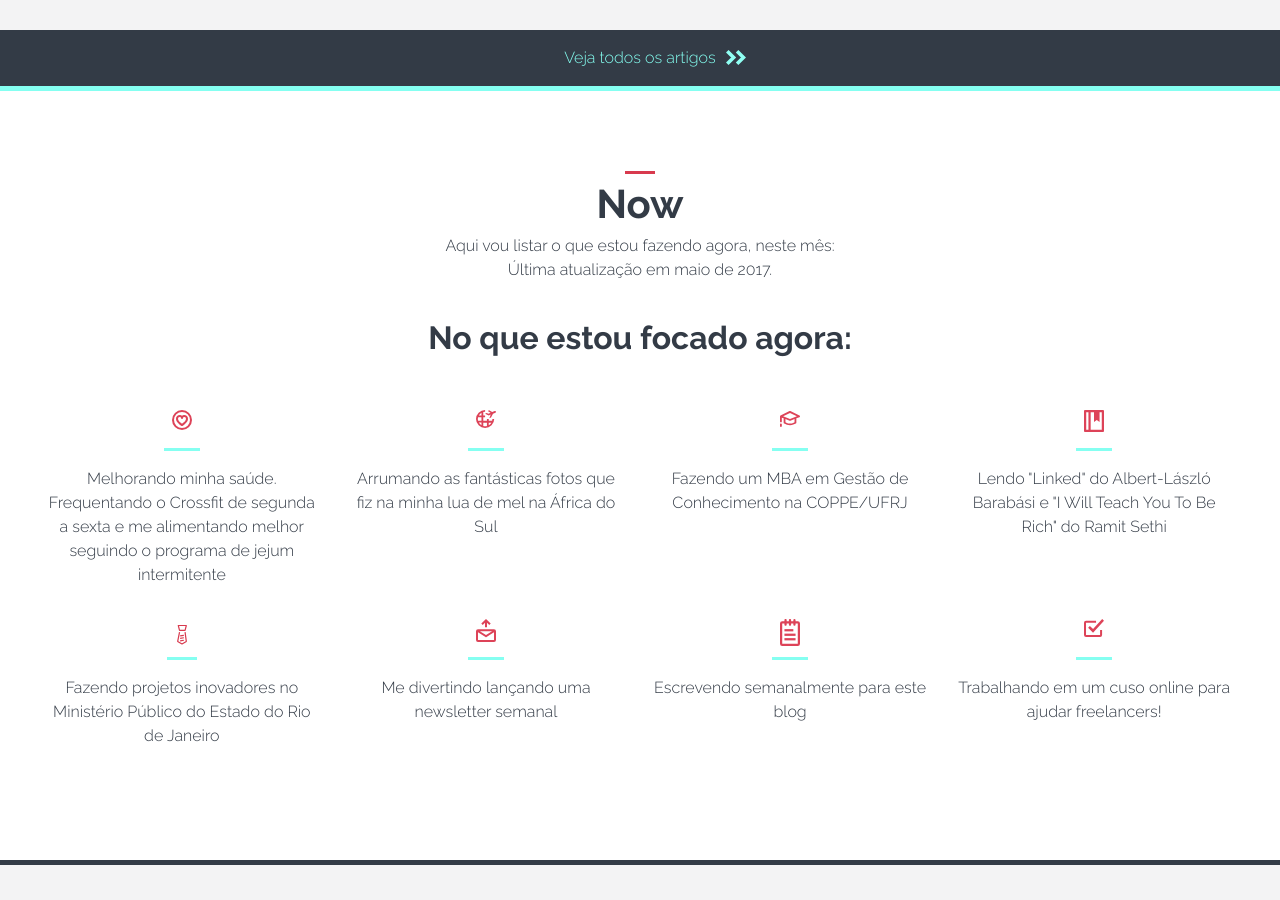
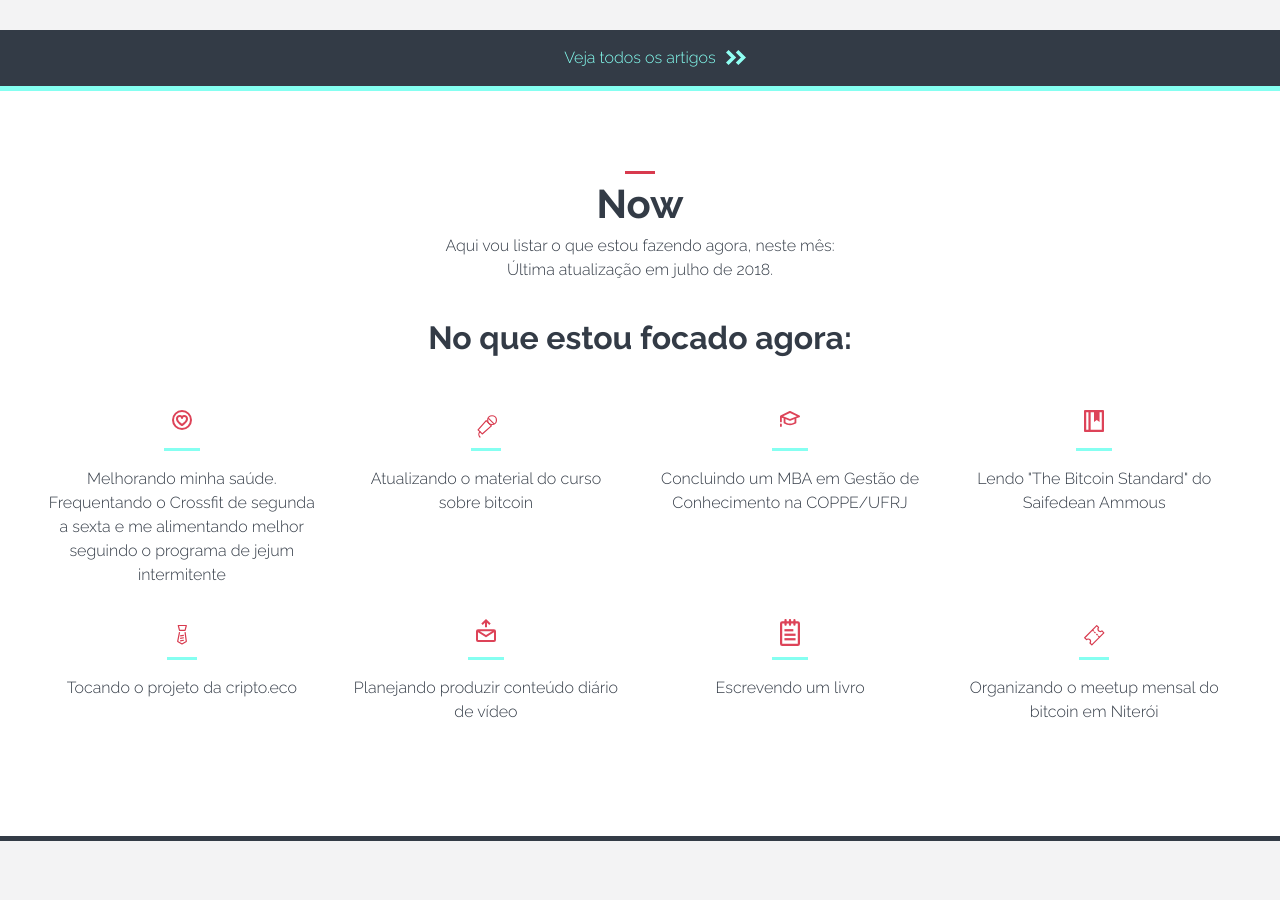
Before and after one commit to pedromarins/pedromarins.github.io, a Jekyll site: the page built from index.html, in a window 1280 px wide and 900 px high, scrolled down 1541 px. Built offline with Jekyll 4.4.1, drawn with Linux system fonts in a browser that asks for light colours.

Commit message:
atualizando o NOW - julho 2018

```diff
--- a/_data/now.yml
+++ b/_data/now.yml
@@ -1,26 +1,26 @@
 - content: Melhorando minha saúde. Frequentando o Crossfit de segunda a sexta e me alimentando melhor seguindo o programa de jejum intermitente
   type: life
 
-- content: Arrumando as fantásticas fotos que fiz na minha lua de mel na África do Sul
-  type: travel
+- content: Atualizando o material do curso sobre bitcoin
+  type: talk
 
-- content: Fazendo um MBA em Gestão de Conhecimento na COPPE/UFRJ
+- content: Concluindo um MBA em Gestão de Conhecimento na COPPE/UFRJ
   type: study
 
-- content: Lendo "Linked" do Albert-László Barabási e "I Will Teach You To Be Rich" do Ramit Sethi
+- content: Lendo "The Bitcoin Standard" do Saifedean Ammous
   type: book
 
-- content: Fazendo projetos inovadores no Ministério Público do Estado do Rio de Janeiro
+- content: Tocando o projeto da cripto.eco
   type: job
 
-- content: Me divertindo lançando uma newsletter semanal
+- content: Planejando produzir conteúdo diário de vídeo
   type: newsletter
 
-- content: Escrevendo semanalmente para este blog
+- content: Escrevendo um livro
   type: blog
 
-- content: Trabalhando em um cuso online para ajudar freelancers!
-  type: course
+- content: Organizando o meetup mensal do bitcoin em Niterói
+  type: event
 
 # blog
 # book
--- a/index.html
+++ b/index.html
@@ -35,7 +35,7 @@ title: Home
 
 <section class="now">
 	<h2 class="now-title">Now</h2>
-	<p class="now-text">Aqui vou listar o que estou fazendo agora, neste mês: <br> Última atualização em maio de 2017.</p>
+	<p class="now-text">Aqui vou listar o que estou fazendo agora, neste mês: <br> Última atualização em julho de 2018.</p>
 	<ul class="now-list">
 		<h3 class="now-list--title">No que estou focado agora:</h3>
 		{% for now in site.data.now %}
```
